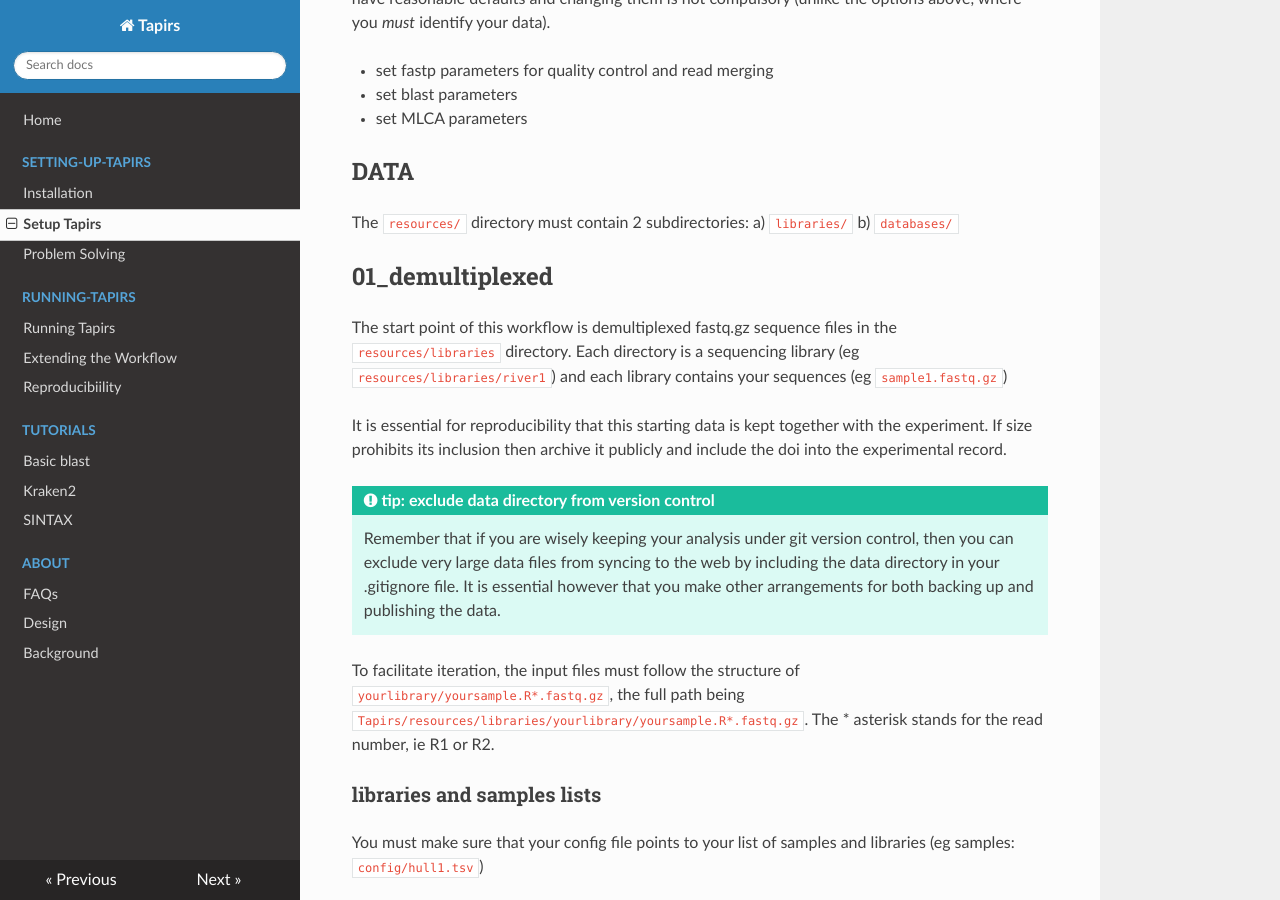
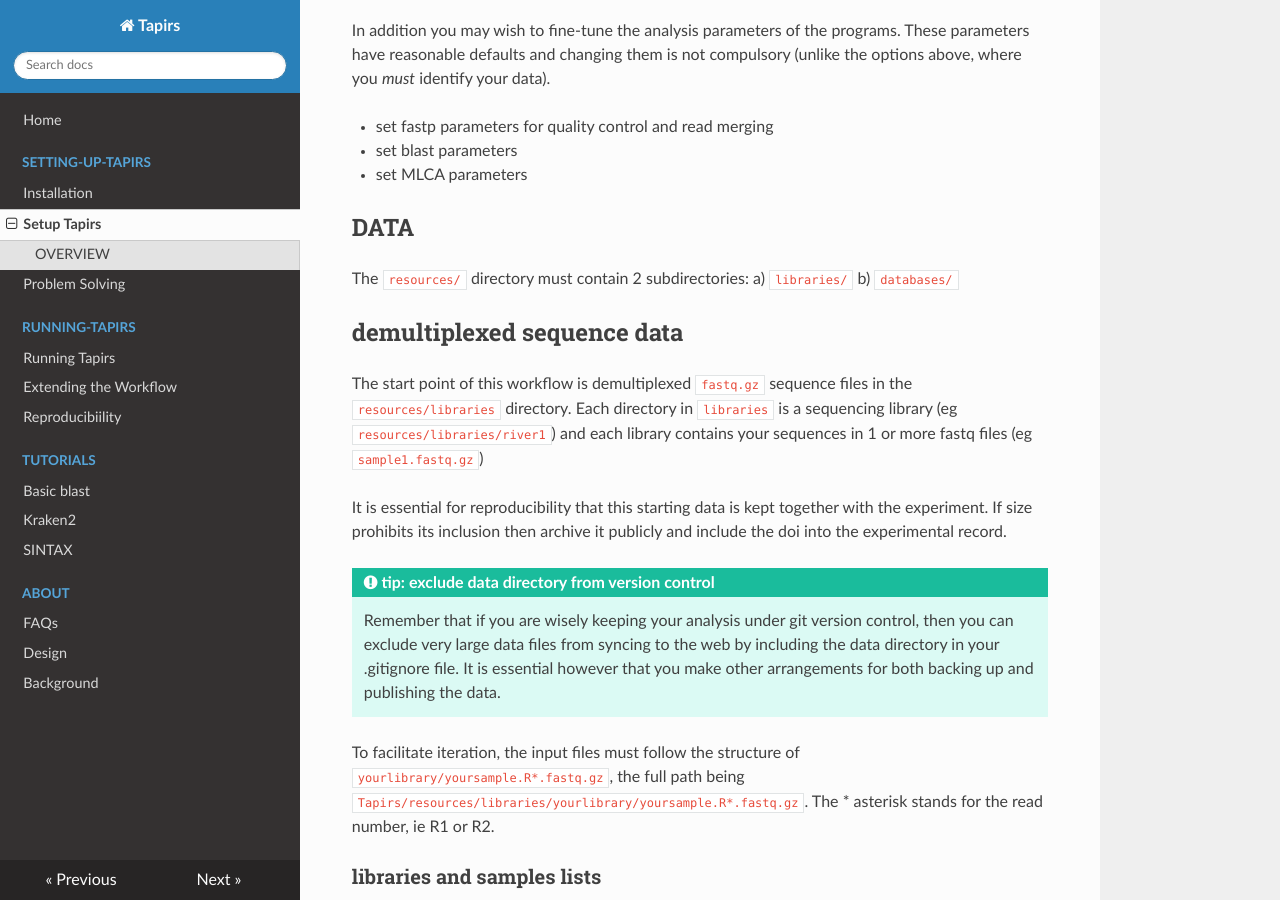
Before and after one commit to EvoHull/Tapirs, an MkDocs documentation site: the page built from docs/Setting-up-Tapirs/setup.md, in a window 1280 px wide and 900 px high, scrolled down 871 px. Built offline with MkDocs 1.6.1, drawn with Linux system fonts in a browser that asks for light colours; nearby versions of some CDN libraries; some of the changed text lies outside the part shown.

Commit message:
update set docs

```diff
--- a/docs/Setting-up-Tapirs/setup.md
+++ b/docs/Setting-up-Tapirs/setup.md
@@ -1,8 +1,9 @@
+# SETUP
 
 !!! warning "install first then setup"
     These instructions are to set up Tapirs for your experiment after [installation](installation.md) has been carried out.
 
-# SETUP OVERVIEW
+## OVERVIEW
 
 It is vital to carry out all the set up instructions. This can be slow, and require some thought, but it only has to be done once.
 
@@ -31,9 +32,9 @@ In addition you may wish to fine-tune the analysis parameters of the programs. T
 
 The `resources/` directory must contain 2 subdirectories: a) `libraries/` b) `databases/`
 
-## 01_demultiplexed
+## demultiplexed sequence data
 
-The start point of this workflow is demultiplexed fastq.gz sequence files in the `resources/libraries` directory. Each directory is a sequencing library (eg `resources/libraries/river1`) and each library contains your sequences (eg `sample1.fastq.gz`)
+The start point of this workflow is demultiplexed `fastq.gz` sequence files in the `resources/libraries` directory. Each directory in `libraries` is a sequencing library (eg `resources/libraries/river1`) and each library contains your sequences in 1 or more fastq files (eg `sample1.fastq.gz`)
 
 It is essential for reproducibility that this starting data is kept together with the experiment. If size prohibits its inclusion then archive it publicly and include the doi into the experimental record.
 
```
